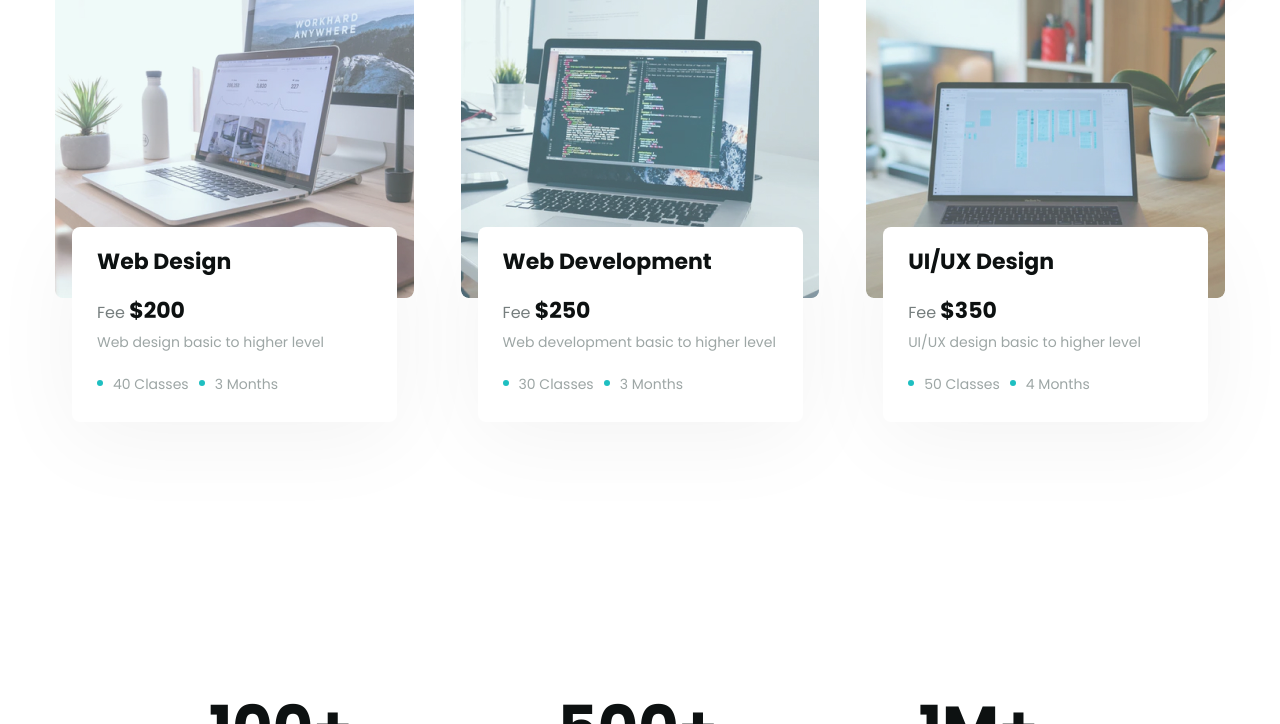
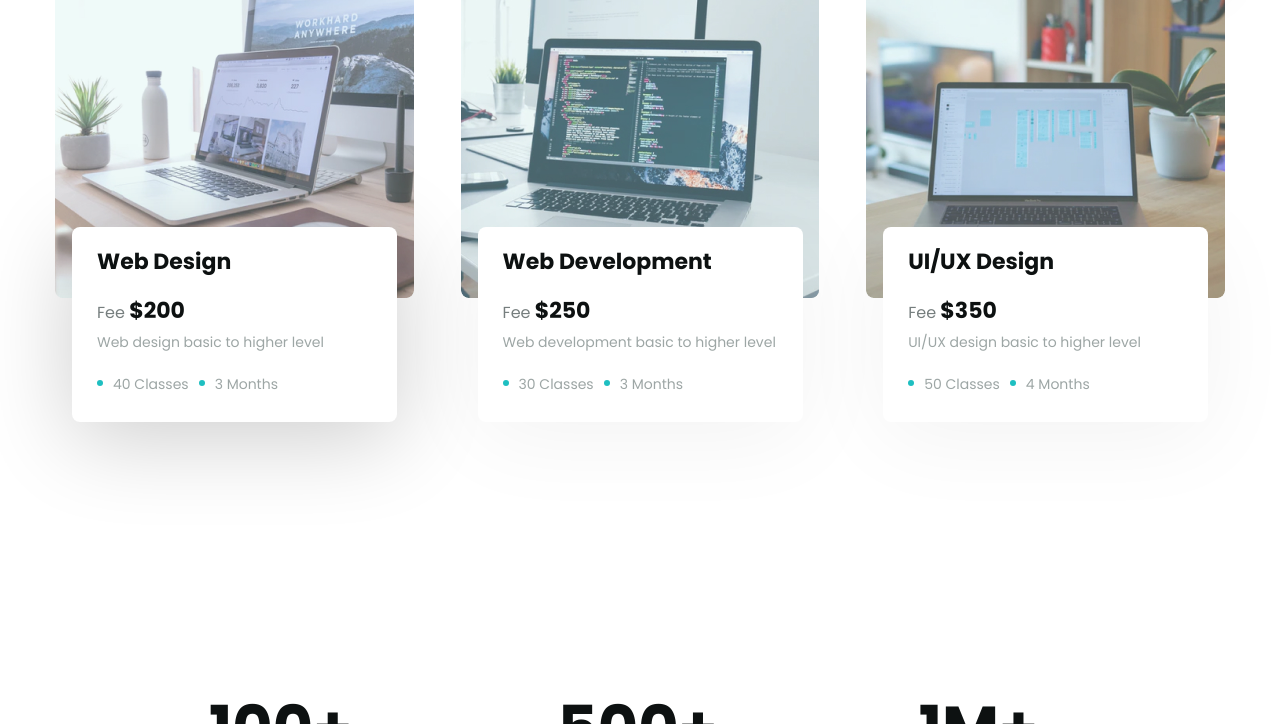
Before and after one commit to pmh3107/f8-htmlcss-challenge, a plain HTML site: page index.html in a window 1280 px wide. In both pictures the pointer is over the element 234 px from the left and 2344 px from the top of the page. Shown: the part 2020-2744 px from the top of the page. Drawn offline with Linux system fonts and the light colour scheme.

Commit message:
Fixed hover of courses part

```diff
--- a/assets/css/style.css
+++ b/assets/css/style.css
@@ -413,6 +413,7 @@ a {
   box-shadow: 0px 16px 90px 0px rgba(0, 0, 0, 0.05);
 }
 .courses .body-courses .detail:hover {
+  box-shadow: 0px 16px 90px 0px rgba(0, 0, 0, 0.2);
 }
 .courses .item-courses .title {
   color: #0d1111;
```
